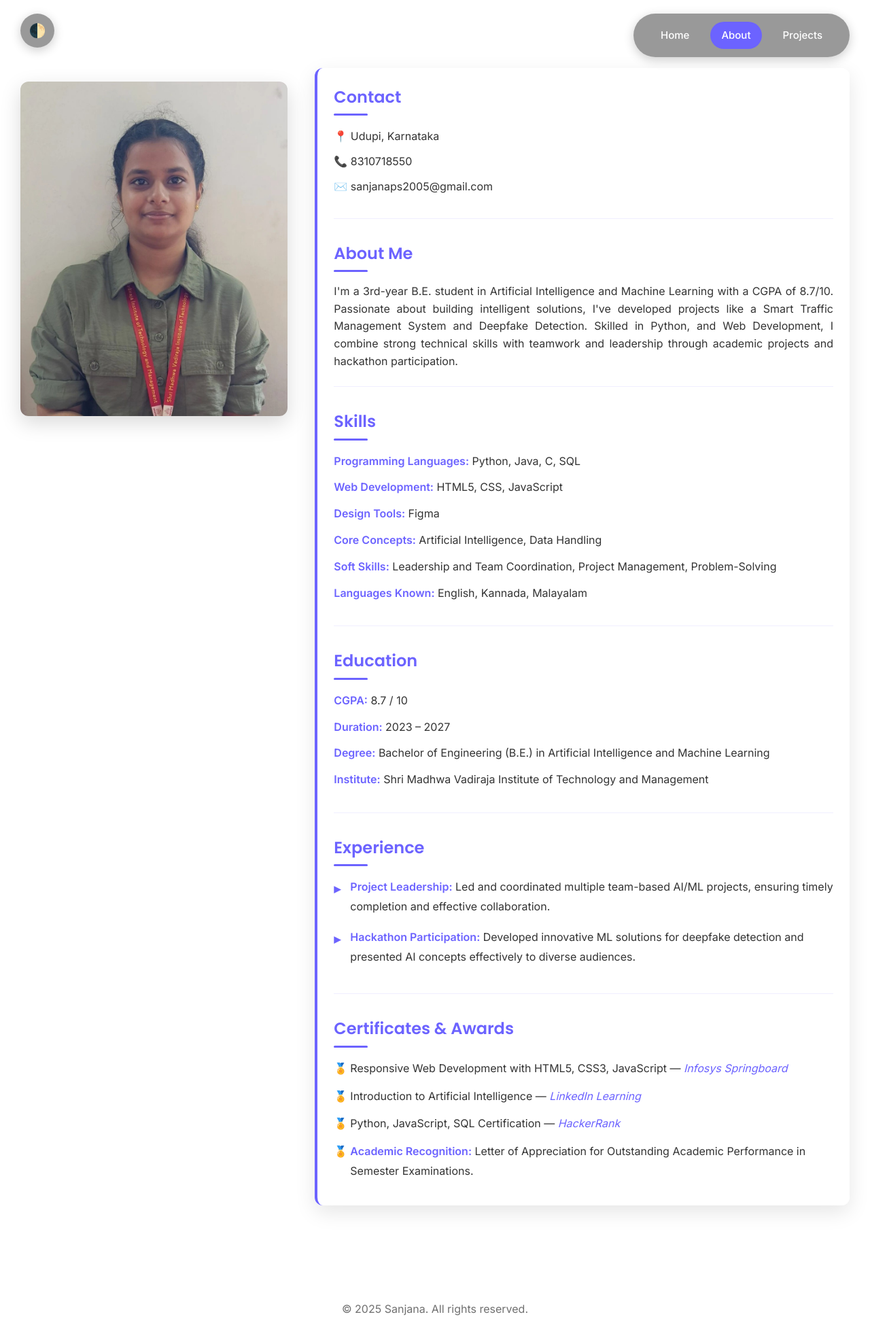
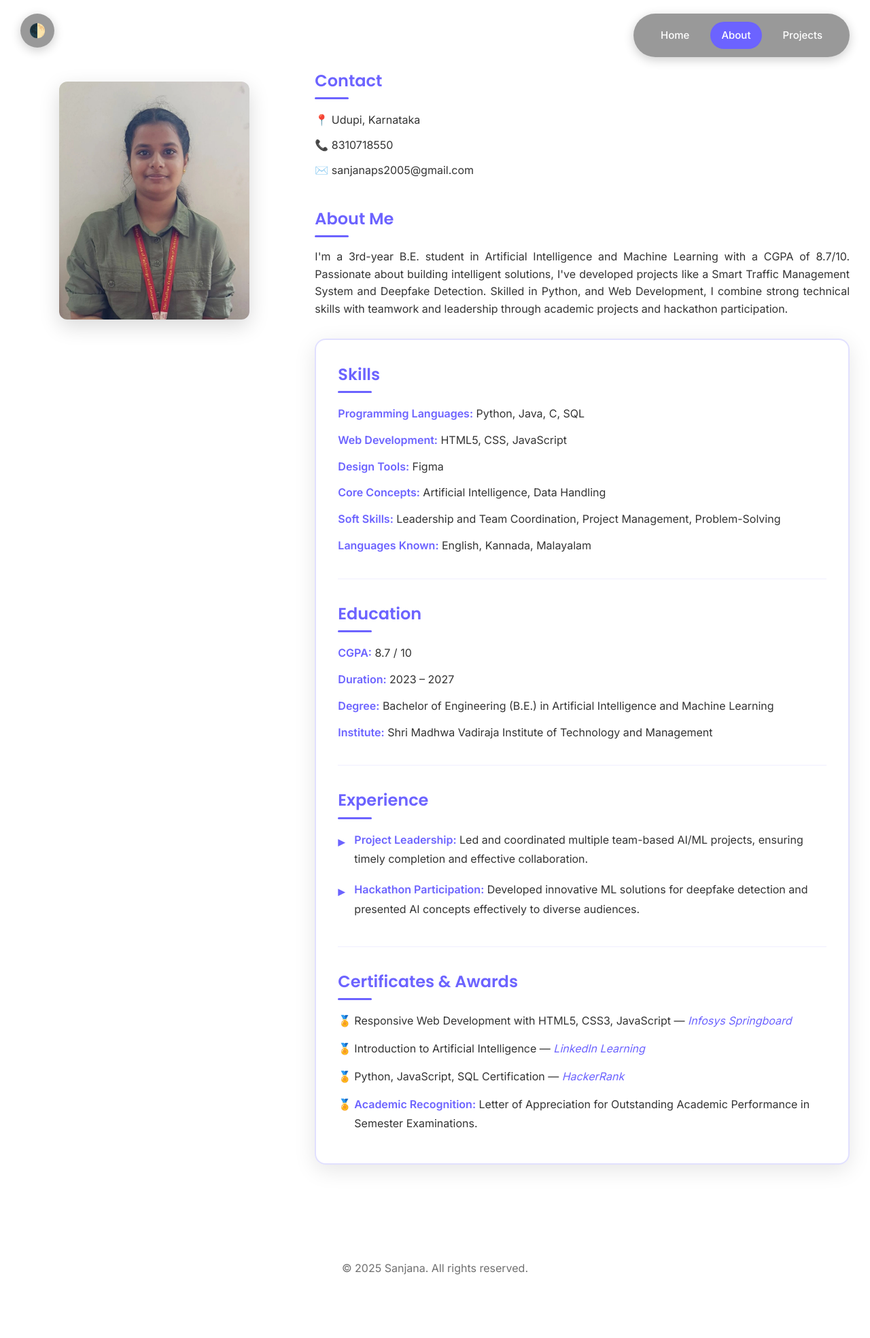
Before and after one commit to sanjana-ps12/Portfolio-, a Flask app: page /about in a window 1280 px wide. Shown: the whole page at 68% size. After the commit the page ends 1875 px from the top, so only its background shows below. Run offline with Flask 3, Linux system fonts and the light colour scheme.

Commit message:
upd commit

```diff
--- a/static/styles.css
+++ b/static/styles.css
@@ -219,44 +219,74 @@ nav a.active {
 .profile-image-wrapper {
     position: sticky;
     top: 120px;
+    display: flex;
+    justify-content: center;
+    align-items: flex-start;
 }
 
 .profile-image {
     width: 100%;
-    max-width: 400px;
+    max-width: 280px;
     aspect-ratio: 4 / 5;
     object-fit: cover;
     border-radius: 12px;
     box-shadow: 0 10px 30px rgba(0, 0, 0, 0.15);
-    transition: transform 0.3s ease;
+    transition: transform 0.3s ease, box-shadow 0.3s ease;
 }
 
 .profile-image:hover {
     transform: scale(1.02);
+    box-shadow: 0 15px 40px rgba(108, 99, 255, 0.3);
 }
 
-/* Info Box - Frosted Glass */
-.info-box {
-    background: rgba(255, 255, 255, 0.85);
-    backdrop-filter: blur(8px);
-    -webkit-backdrop-filter: blur(8px);
-    border-radius: 12px;
-    padding: 24px;
-    box-shadow: 0 10px 30px rgba(0, 0, 0, 0.1);
-    border-left: 4px solid #6C63FF;
+/* About Content Wrapper */
+.about-content-wrapper {
+    display: flex;
+    flex-direction: column;
+    gap: 30px;
+}
+
+/* Standalone Info Sections (Contact & About Me) */
+.info-section-standalone {
+    margin-bottom: 0;
+    padding: 0;
+    border: none;
+}
+
+/* Transparent Box with Hover Effect */
+.info-box-transparent {
+    background: rgba(255, 255, 255, 0.2);
+    backdrop-filter: blur(10px);
+    -webkit-backdrop-filter: blur(10px);
+    border-radius: 16px;
+    padding: 32px;
+    box-shadow: 0 8px 32px rgba(0, 0, 0, 0.1);
+    border: 2px solid rgba(108, 99, 255, 0.2);
     opacity: 0;
     transform: translateY(30px);
-    transition: opacity 0.6s ease, transform 0.6s ease;
+    transition: all 0.4s ease;
 }
 
-.info-box.visible {
+.info-box-transparent.visible {
     opacity: 1;
     transform: translateY(0);
 }
 
-[data-theme="dark"] .info-box {
-    background: rgba(26, 26, 26, 0.85);
-    border-left-color: #6C63FF;
+.info-box-transparent:hover {
+    background: rgba(108, 99, 255, 0.15);
+    border-color: rgba(108, 99, 255, 0.5);
+    box-shadow: 0 12px 40px rgba(108, 99, 255, 0.25);
+    transform: translateY(-5px);
+}
+
+[data-theme="dark"] .info-box-transparent {
+    background: rgba(26, 26, 26, 0.2);
+    border-color: rgba(108, 99, 255, 0.3);
+}
+
+[data-theme="dark"] .info-box-transparent:hover {
+    background: rgba(108, 99, 255, 0.2);
+    border-color: rgba(108, 99, 255, 0.6);
 }
 
 /* Info Sections */
@@ -420,11 +450,11 @@ nav a.active {
 
     .profile-image {
         max-width: 100%;
-        max-width: 350px;
+        max-width: 300px;
     }
 
-    .info-box {
-        margin-top: 20px;
+    .about-content-wrapper {
+        gap: 25px;
     }
 }
 
@@ -433,8 +463,8 @@ nav a.active {
         padding: 80px 20px 30px;
     }
 
-    .info-box {
-        padding: 20px;
+    .info-box-transparent {
+        padding: 24px;
     }
 
     .section-header {
--- a/templates/About.html
+++ b/templates/About.html
@@ -22,10 +22,10 @@
                 <img src="{{ url_for('static', filename='imag.jpg') }}" alt="Sanjana" class="profile-image">
             </div>
 
-            <!-- Right Column: Info Box -->
-            <div class="info-box fade-in">
-                <!-- Contact Section -->
-                <div class="info-section">
+            <!-- Right Column: Content -->
+            <div class="about-content-wrapper">
+                <!-- Contact Section - Outside Box -->
+                <div class="info-section-standalone">
                     <h3 class="section-header">Contact</h3>
                     <div class="contact-info">
                         <p>📍 Udupi, Karnataka</p>
@@ -34,12 +34,14 @@
                     </div>
                 </div>
 
-                <!-- About Me Section -->
-                <div class="info-section">
+                <!-- About Me Section - Outside Box -->
+                <div class="info-section-standalone">
                     <h3 class="section-header">About Me</h3>
                     <p class="about-text">I'm a 3rd-year B.E. student in Artificial Intelligence and Machine Learning with a CGPA of 8.7/10. Passionate about building intelligent solutions, I've developed projects like a Smart Traffic Management System and Deepfake Detection. Skilled in Python, and Web Development, I combine strong technical skills with teamwork and leadership through academic projects and hackathon participation.</p>
                 </div>
 
+                <!-- Transparent Box with Skills, Education, Experience, Certificates -->
+                <div class="info-box-transparent fade-in">
                     <!-- Skills Section -->
                     <div class="info-section">
                         <h3 class="section-header">Skills</h3>
@@ -86,6 +88,7 @@
                 </div>
             </div>
         </div>
+    </div>
 
     <footer>
         <p>&copy; 2025 Sanjana. All rights reserved.</p>
```
Lines whose indentation alone changed are shown as unchanged.
